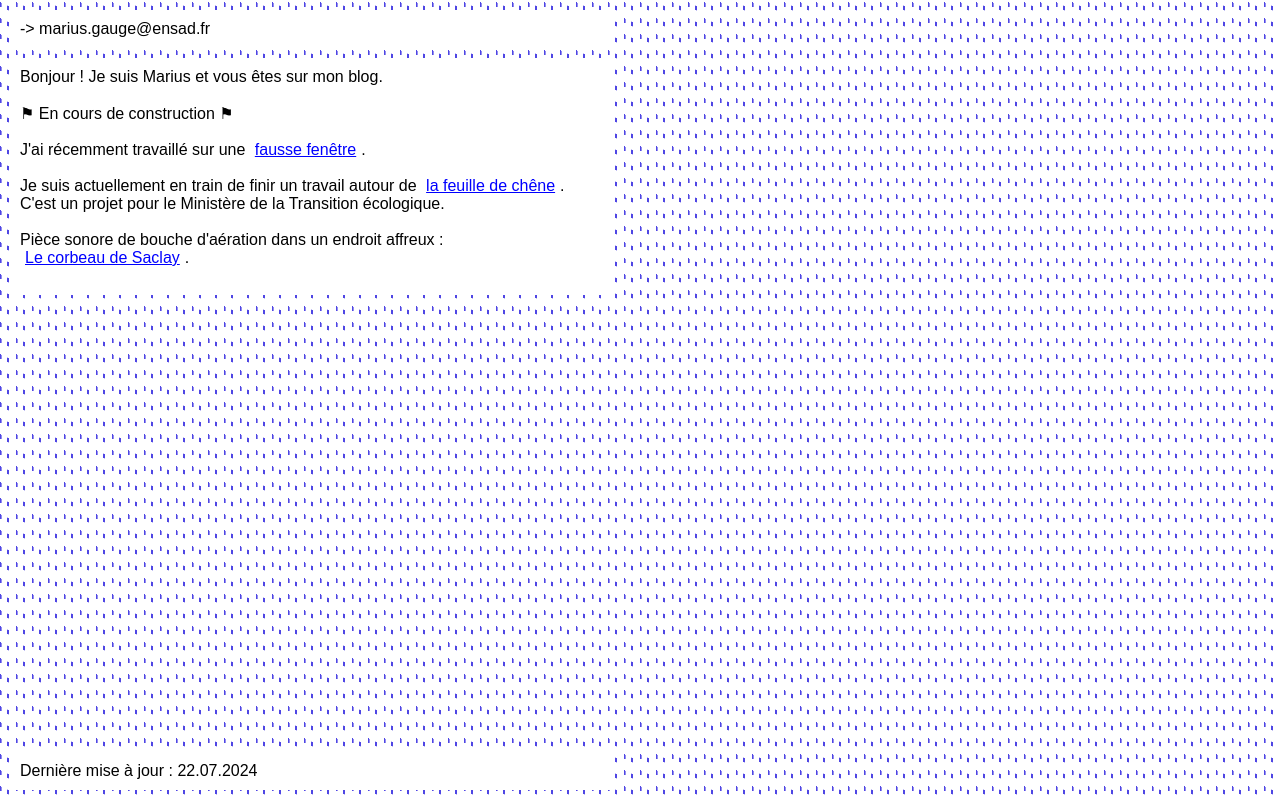
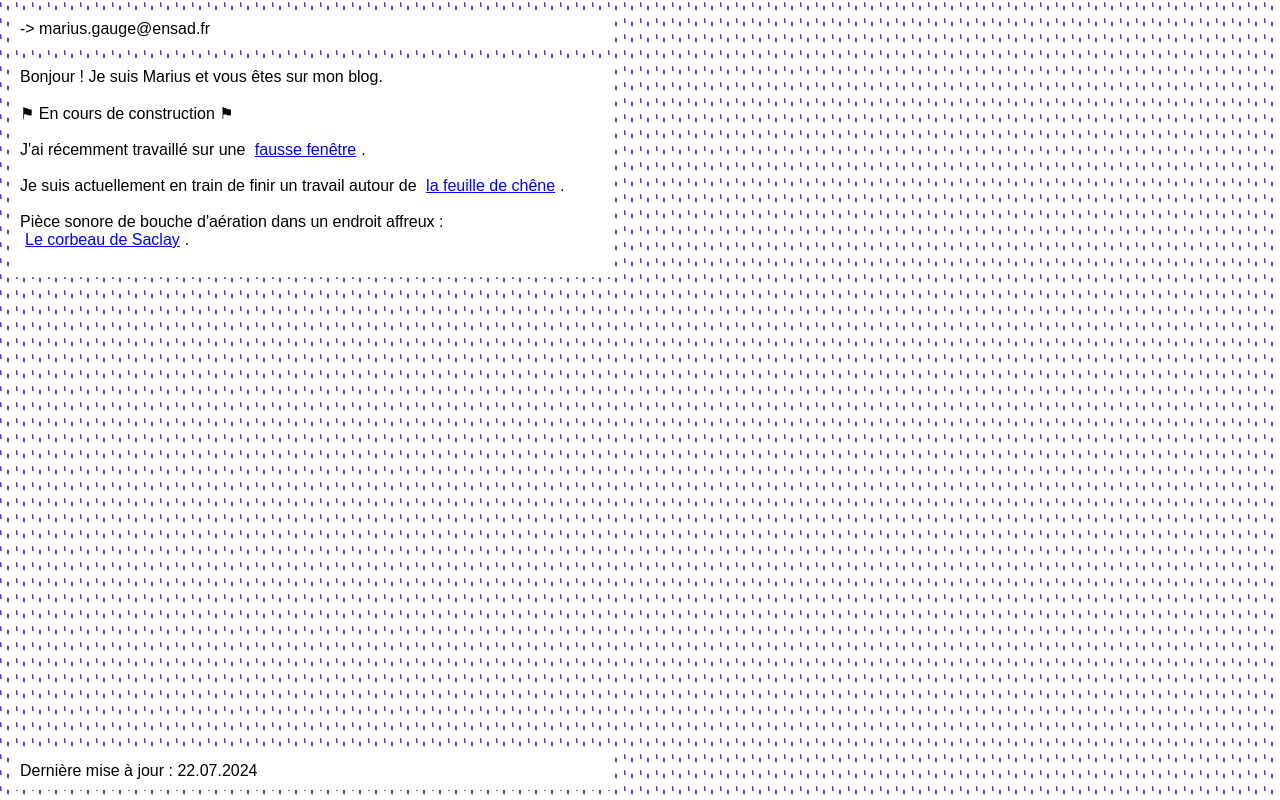
Before and after one commit to organomarius/-, a plain HTML site: page index.html in a window 1280 px wide. Drawn offline with Linux system fonts and the light colour scheme.

Commit message:
Mise à jour texte

```diff
--- a/index.html
+++ b/index.html
@@ -15,7 +15,7 @@
             <p>Bonjour ! Je suis Marius et vous êtes sur mon blog.<br><br>
                 &#x2691; En cours de construction &#x2691;<br><br>
                 J'ai récemment travaillé sur une <a href="fausse_fenetre.JPG" target="_blank">fausse fenêtre</a>.<br><br>
-                Je suis actuellement en train de finir un travail autour de <a href="chene.pdf" target="_blank">la feuille de chêne</a>. C'est un projet pour le Ministère de la Transition écologique.<br><br>
+                Je suis actuellement en train de finir un travail autour de <a href="chene.pdf" target="_blank">la feuille de chêne</a>.<br><br>
                 Pièce sonore de bouche d'aération dans un endroit affreux :<br>
                 <a href="https://www.youtube.com/watch?v=xpgPHoP-8DY" target="_blank">Le corbeau de Saclay</a>.<br><br>
             </p>
```
